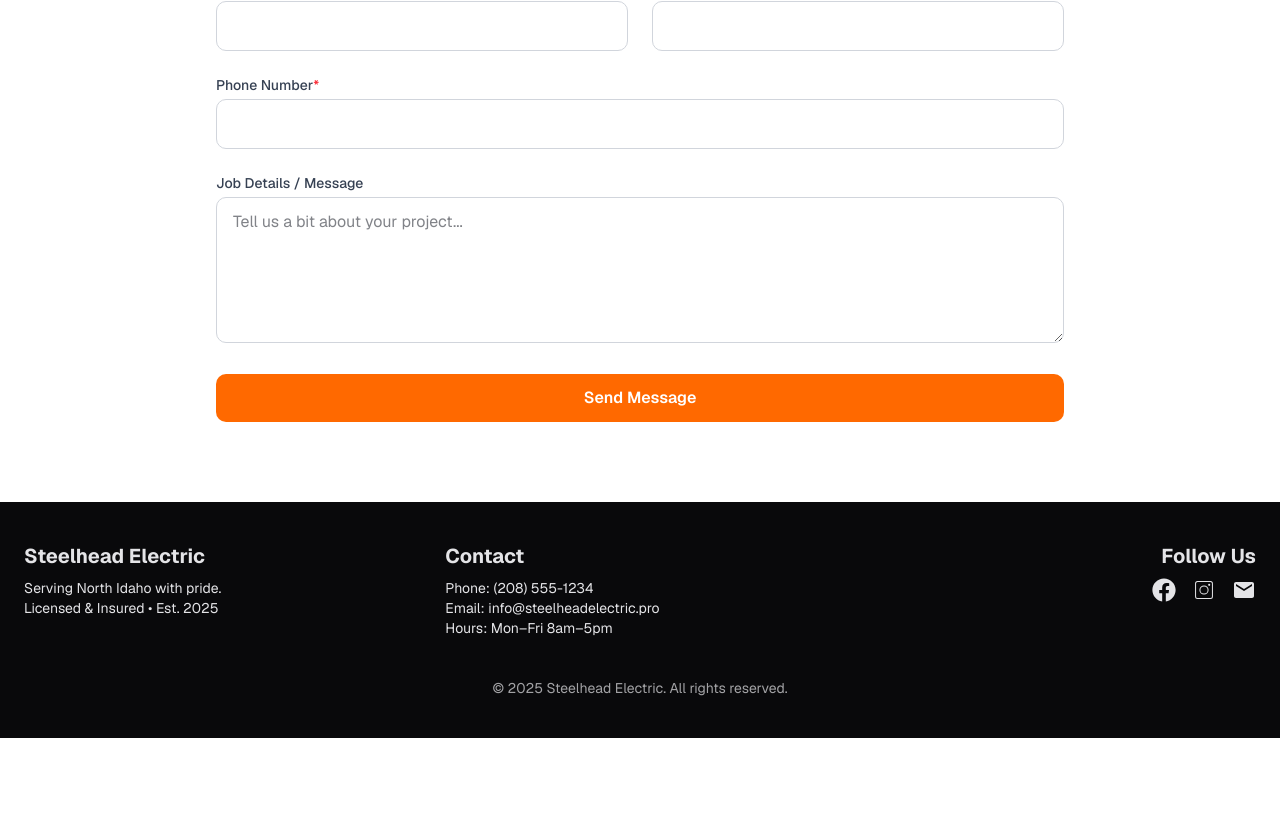
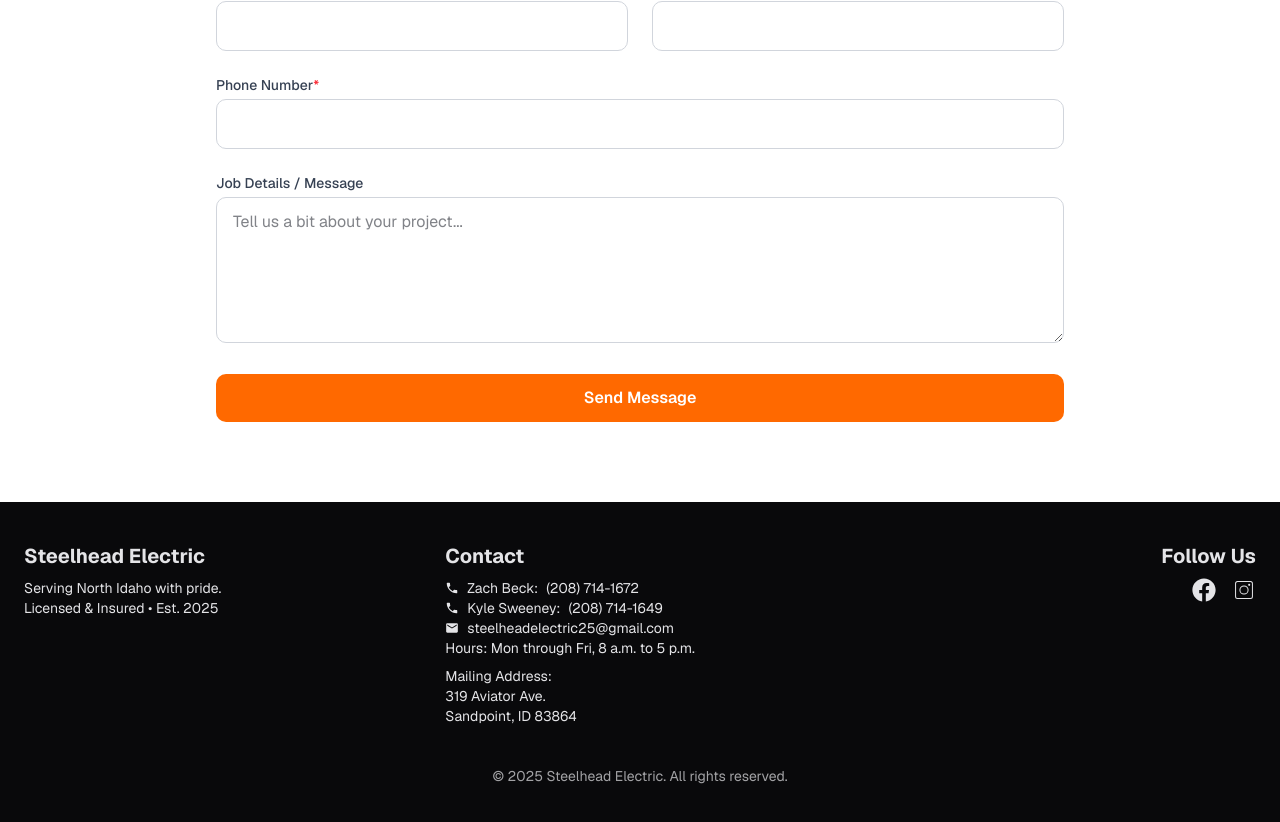
Before and after one commit to Shawn2776/steelheadelectric, a Next.js app: page / in a window 1280 px wide. Shown: the part 1725-2547 px from the top of the page. Before the commit the page ends 2463 px from the top, so only its background shows below. Built offline with nearby package versions, Linux system fonts and the light colour scheme.

Commit message:
updated footer

```diff
--- a/components/Footer.jsx
+++ b/components/Footer.jsx
@@ -1,6 +1,6 @@
 import { FaFacebook } from "react-icons/fa";
 import { CiInstagram } from "react-icons/ci";
-import { MdEmail } from "react-icons/md";
+import { MdEmail, MdPhone } from "react-icons/md";
 import Link from "next/link";
 
 const Footer = () => {
@@ -20,9 +20,23 @@
         {/* Contact Info */}
         <div>
           <h4 className="text-xl font-bold mb-2">Contact</h4>
-          <p className="text-sm">Phone: (208) 555-1234</p>
-          <p className="text-sm">Email: info@steelheadelectric.pro</p>
-          <p className="text-sm">Hours: Mon–Fri 8am–5pm</p>
+          <p className="text-sm flex items-center gap-2">
+            <MdPhone /> Zach Beck: <a href="tel:12087141672">(208) 714-1672</a>
+          </p>
+          <p className="text-sm flex items-center gap-2">
+            <MdPhone /> Kyle Sweeney:{" "}
+            <a href="tel:12087141649">(208) 714-1649</a>
+          </p>
+          <p className="text-sm flex items-center gap-2">
+            <MdEmail />{" "}
+            <a href="mailto:steelheadelectric25@gmail.com">
+              steelheadelectric25@gmail.com
+            </a>
+          </p>
+          <p className="text-sm">Hours: Mon through Fri, 8 a.m. to 5 p.m.</p>
+          <p className="text-sm mt-2">Mailing Address:</p>
+          <p className="text-sm">319 Aviator Ave.</p>
+          <p className="text-sm">Sandpoint, ID 83864</p>
         </div>
 
         {/* Social Links */}
@@ -36,16 +50,10 @@
               <FaFacebook size={24} />
             </Link>
             <Link
-              href="https://www.instagram.com/steelhead_electric_7b?utm_source=ig_web_button_share_sheet&igsh=ZDNlZDc0MzIxNw=="
+              href="https://www.instagram.com/steelhead_electric_7b"
               aria-label="Instagram page"
             >
               <CiInstagram size={24} />
-            </Link>
-            <Link
-              href="mailto:info@steelheadelectric.pro"
-              aria-label="Email us"
-            >
-              <MdEmail size={24} />
             </Link>
           </div>
         </div>
```
